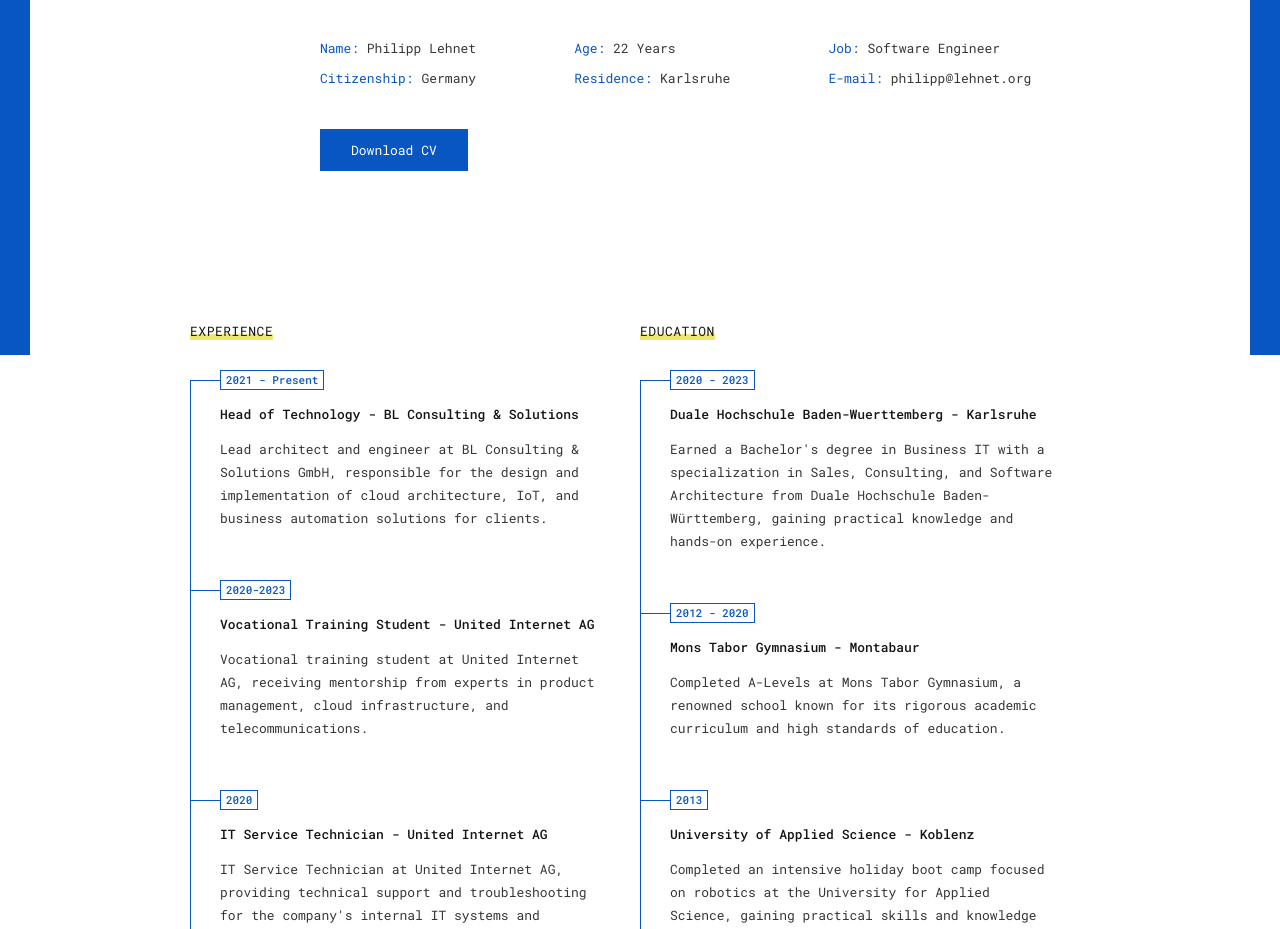
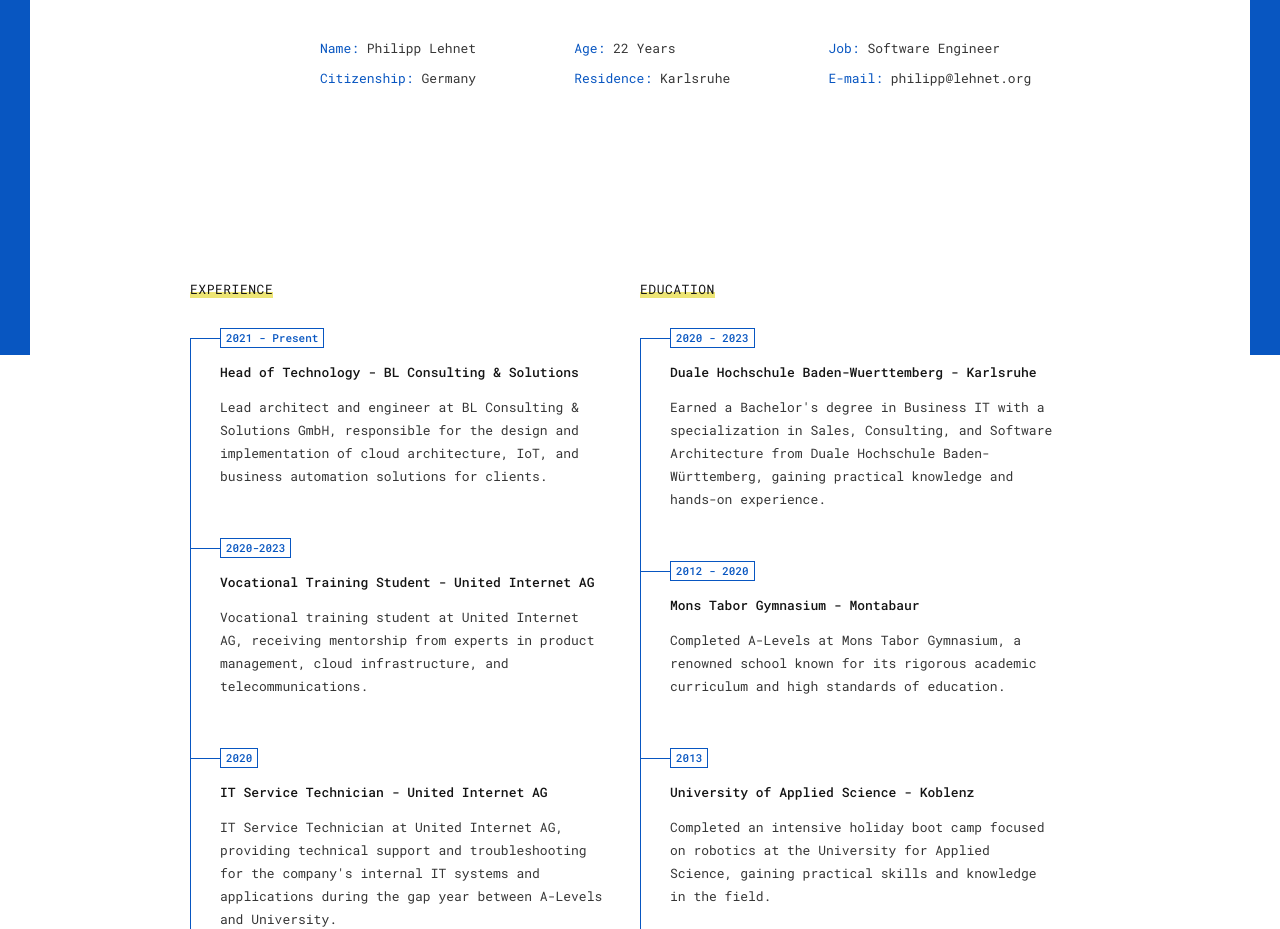
Before and after one commit to truejp/PortfolioWebsite, a plain HTML site: page index.html in a window 1280 px wide. Shown: the part 1245-2174 px from the top of the page. Drawn offline with Linux system fonts and the light colour scheme; files whose address does not match are found by name.

Commit message:
Update index.html

```diff
--- a/index.html
+++ b/index.html
@@ -144,7 +144,7 @@
 								<li><strong>E-mail:</strong> philipp@lehnet.org</li>
 							</ul>
 						</div>
-						<div class="bts"><a href="#" class="btn fill" data-text="Download CV">Download CV</a></div>
+						<!-- <div class="bts"><a href="#" class="btn fill" data-text="Download CV">Download CV</a></div> -->
 					</div>
 					<div class="clear"></div>
 				</div>
```
